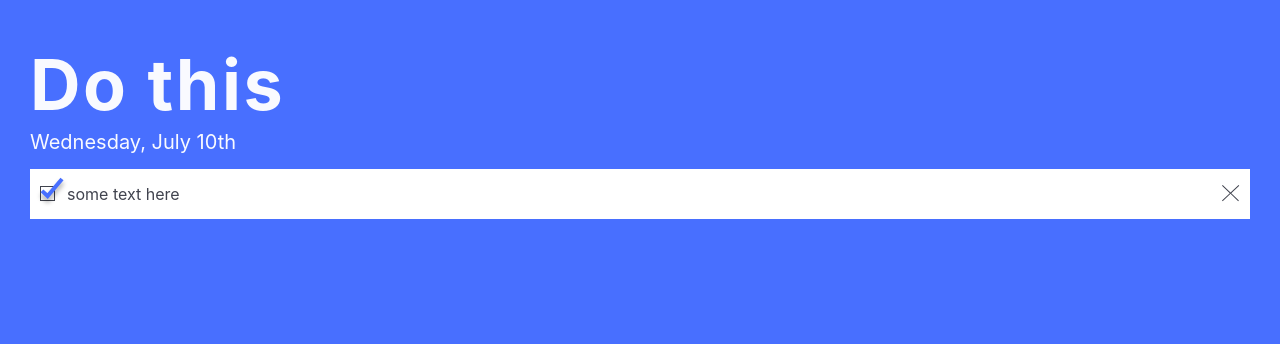
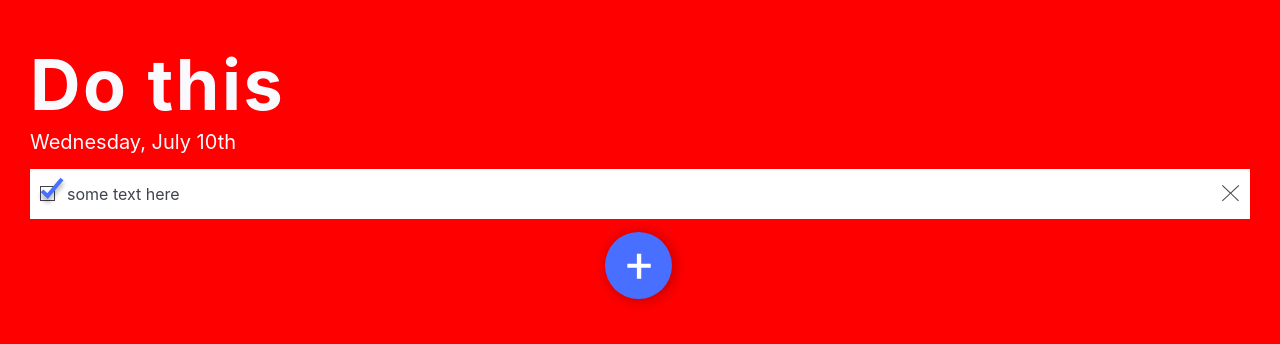
Before and after one commit to luiscarlin/context-hooks-flux, a React (Vite) app: page / in a window 1280 px wide. Shown: the top 344 px of the page. Built offline with nearby package versions, Linux system fonts and the light colour scheme.

Commit message:
fix svg ids

```diff
--- a/src/App.js
+++ b/src/App.js
@@ -5,6 +5,7 @@ import actions from "./actions";
 import Header from "./components/Header";
 import "./app.scss";
 import Todo from "./components/Todo";
+import AddIcon from "./assets/AddIcon";
 
 function App() {
   const { state, dispatch } = useContext(AppContext);
@@ -23,6 +24,7 @@ function App() {
       {state.map(item => (
         <TodosItem key={item.id} {...item} />
       ))} */}
+      <AddIcon />
     </main>
   );
 }
--- a/src/app.scss
+++ b/src/app.scss
@@ -6,5 +6,5 @@
   flex-direction: column;
   align-items: center;
   padding: 3rem;
-  background: $primary;
+  background: red;
 }
--- a/src/components/Todo/CheckmarkIcon.js
+++ b/src/assets/AddIcon.js
@@ -1,25 +1,28 @@
 import React from "react";
 
-function CheckmarckIcon() {
+function AddIcon() {
   return (
     <svg
-      data-testid={"checkmark-icon"}
-      width="32"
-      height="30"
-      viewBox="0 0 32 30"
+      width="95"
+      height="95"
+      viewBox="0 0 95 95"
       fill="none"
       xmlns="http://www.w3.org/2000/svg"
     >
-      <g filter="url(#filter0_d)">
-        <path d="M6 13.8605L11.6 19L26 2" stroke="#486FFF" strokeWidth="4" />
+      <g filter="url(#add-icon)">
+        <circle cx="45.5" cy="46.5" r="33.5" fill="#486FFF" />
+        <path
+          d="M48.2325 44.7653H57.7481V48.8669H48.2325V59.6481H43.8731V48.8669H34.3575V44.7653H43.8731V34.8044H48.2325V44.7653Z"
+          fill="white"
+        />
       </g>
       <defs>
         <filter
-          id="filter0_d"
-          x="0.647659"
-          y="0.707306"
-          width="30.8784"
-          height="29.1734"
+          id="add-icon"
+          x="0"
+          y="0"
+          width="95"
+          height="95"
           filterUnits="userSpaceOnUse"
           colorInterpolationFilters="sRGB"
         >
@@ -29,8 +32,8 @@ function CheckmarckIcon() {
             type="matrix"
             values="0 0 0 0 0 0 0 0 0 0 0 0 0 0 0 0 0 0 127 0"
           />
-          <feOffset dy="4" />
-          <feGaussianBlur stdDeviation="2" />
+          <feOffset dx="2" dy="1" />
+          <feGaussianBlur stdDeviation="7" />
           <feColorMatrix
             type="matrix"
             values="0 0 0 0 0 0 0 0 0 0 0 0 0 0 0 0 0 0 0.25 0"
@@ -52,4 +55,4 @@ function CheckmarckIcon() {
   );
 }
 
-export default CheckmarckIcon;
+export default AddIcon;
--- /dev/null
+++ b/src/assets/CheckmarkIcon.js
@@ -0,0 +1,55 @@
+import React from "react";
+
+function CheckmarckIcon() {
+  return (
+    <svg
+      data-testid={"checkmark-icon"}
+      width="32"
+      height="30"
+      viewBox="0 0 32 30"
+      fill="none"
+      xmlns="http://www.w3.org/2000/svg"
+    >
+      <g filter="url(#checkmark-icon)">
+        <path d="M6 13.8605L11.6 19L26 2" stroke="#486FFF" strokeWidth="4" />
+      </g>
+      <defs>
+        <filter
+          id="checkmark-icon"
+          x="0.647659"
+          y="0.707306"
+          width="30.8784"
+          height="29.1734"
+          filterUnits="userSpaceOnUse"
+          colorInterpolationFilters="sRGB"
+        >
+          <feFlood floodOpacity="0" result="BackgroundImageFix" />
+          <feColorMatrix
+            in="SourceAlpha"
+            type="matrix"
+            values="0 0 0 0 0 0 0 0 0 0 0 0 0 0 0 0 0 0 127 0"
+          />
+          <feOffset dy="4" />
+          <feGaussianBlur stdDeviation="2" />
+          <feColorMatrix
+            type="matrix"
+            values="0 0 0 0 0 0 0 0 0 0 0 0 0 0 0 0 0 0 0.25 0"
+          />
+          <feBlend
+            mode="normal"
+            in2="BackgroundImageFix"
+            result="effect1_dropShadow"
+          />
+          <feBlend
+            mode="normal"
+            in="SourceGraphic"
+            in2="effect1_dropShadow"
+            result="shape"
+          />
+        </filter>
+      </defs>
+    </svg>
+  );
+}
+
+export default CheckmarckIcon;
--- a/src/components/Checkbox/checkbox.scss
+++ /dev/null
@@ -1,4 +0,0 @@
-.checkbox {
-  width: 3rem;
-  background: blue;
-}
--- a/src/components/Checkbox/index.js
+++ /dev/null
@@ -1,3 +0,0 @@
-import Checkbox from "./Checkbox";
-
-export default Checkbox;
--- a/src/components/Todo/Todo.js
+++ b/src/components/Todo/Todo.js
@@ -1,7 +1,7 @@
 import React from "react";
 import "./todo.scss";
-import CloseIcon from "./CloseIcon";
-import CheckmarkIcon from "./CheckmarkIcon";
+import CloseIcon from "../../assets/CloseIcon";
+import CheckmarkIcon from "../../assets/CheckmarkIcon";
 
 const PLACEHOLDER_TEXT = "What do you want to do?....";
 
```
Also changed, not shown: src/components/Checkbox/Checkbox.js (deleted, +0 -8 lines), src/assets/CloseIcon.js (renamed from src/components/Todo/CloseIcon.js).
